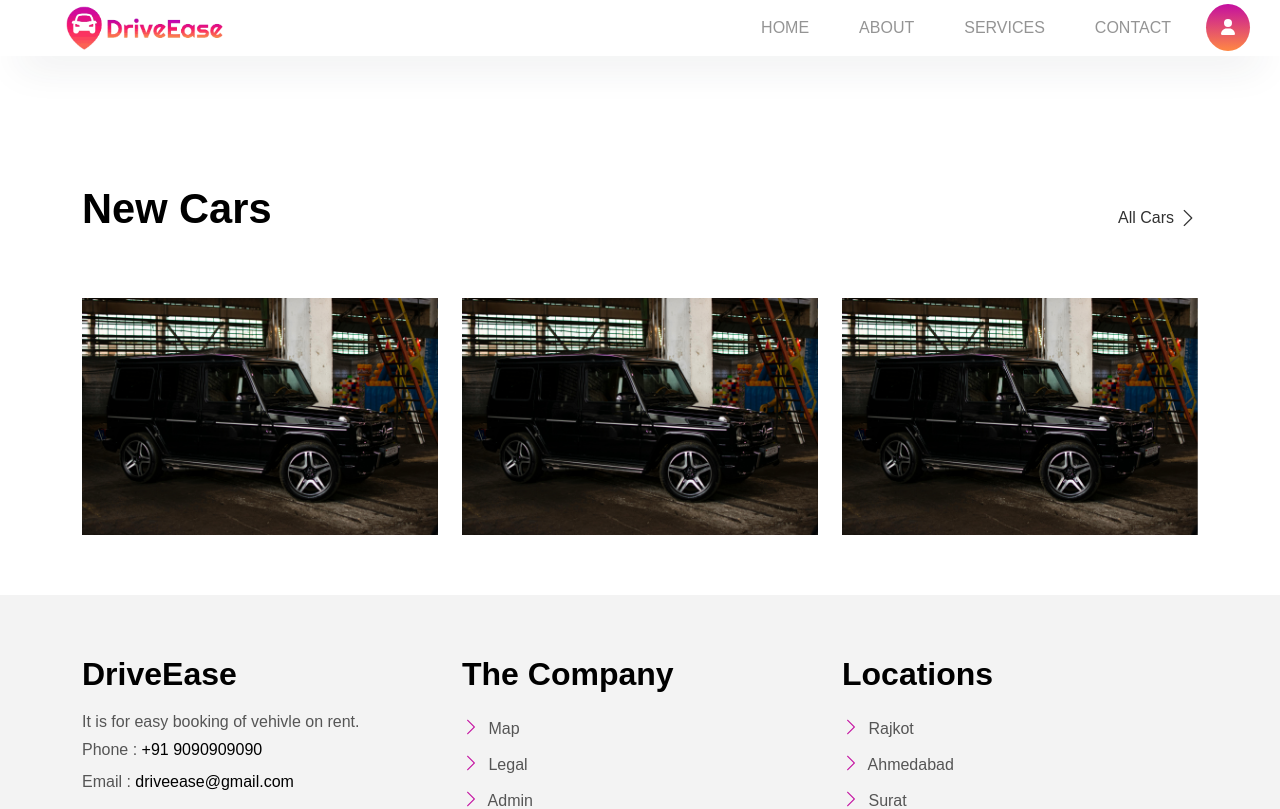
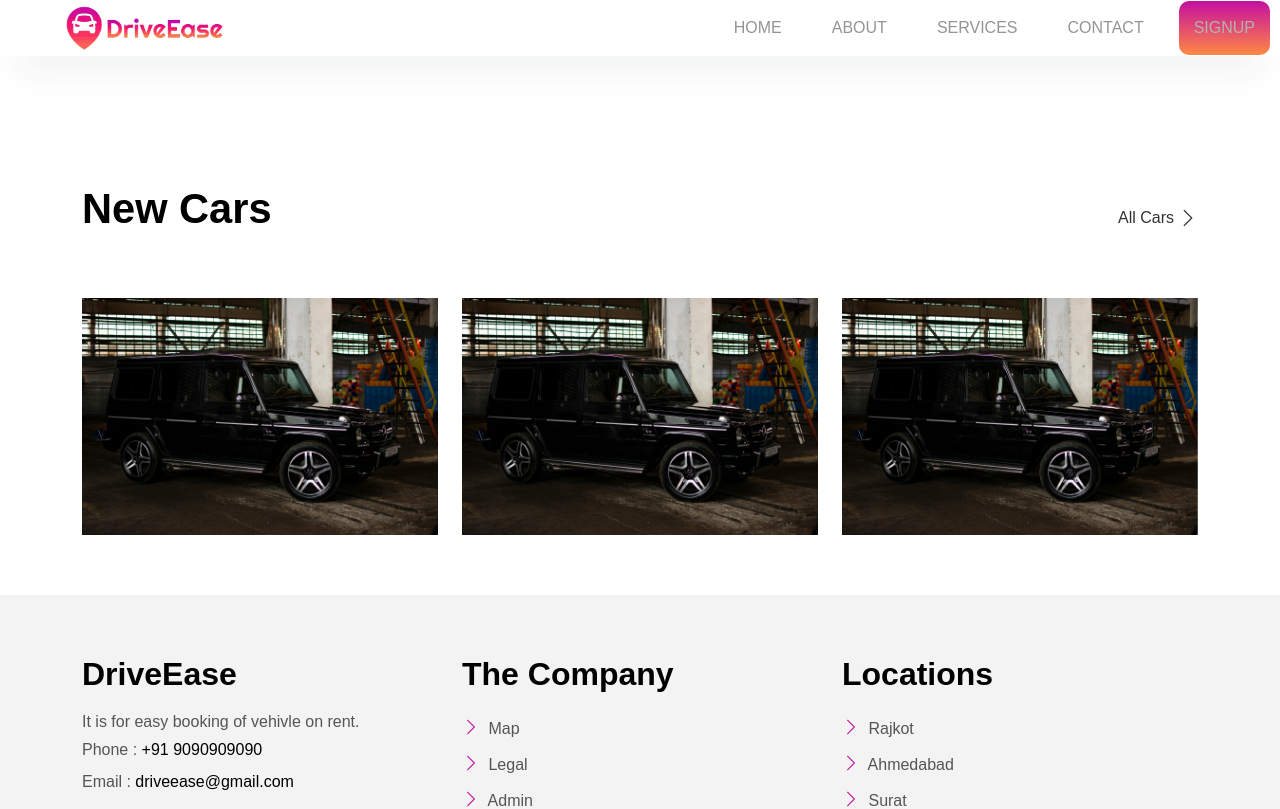
Before and after one commit to jeel-butani/DriveEase-React, a React (Vite) app: page / in a window 1280 px wide. Shown: the top 809 px of the page. Built offline with nearby package versions, Linux system fonts and the light colour scheme.

Commit message:
authentication done then change icon

```diff
--- a/src/components/navBar.jsx
+++ b/src/components/navBar.jsx
@@ -46,7 +46,7 @@ const Navbar = () =>{
                 <Link to="/services" alt="SERVICES" className='font-medium'>SERVICES</Link>
                 <Link to="/contact" alt="CONTACT" className='font-medium'>CONTACT</Link>
             </div>
-            {isLoggedIn? (
+            {!isLoggedIn? (
             <div className='btnDiv'>
                 <a className='loginBtn font-bold' alt="SIGNUP" onClick={toggleSignUpOptions}>SIGNUP</a>
                 {showSignUpOptions &&
```
